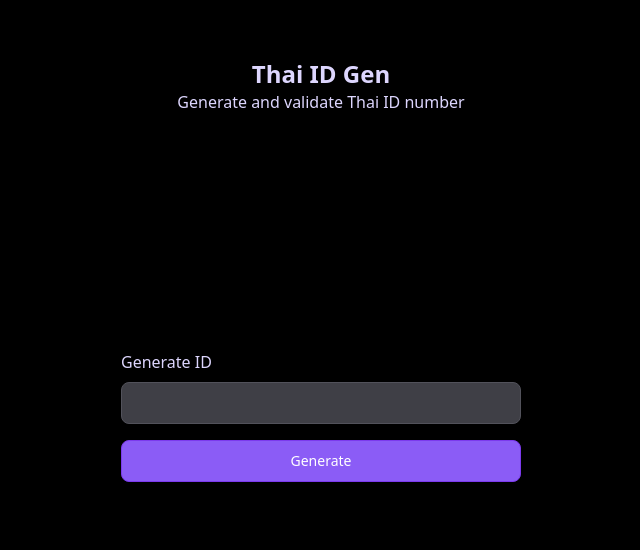
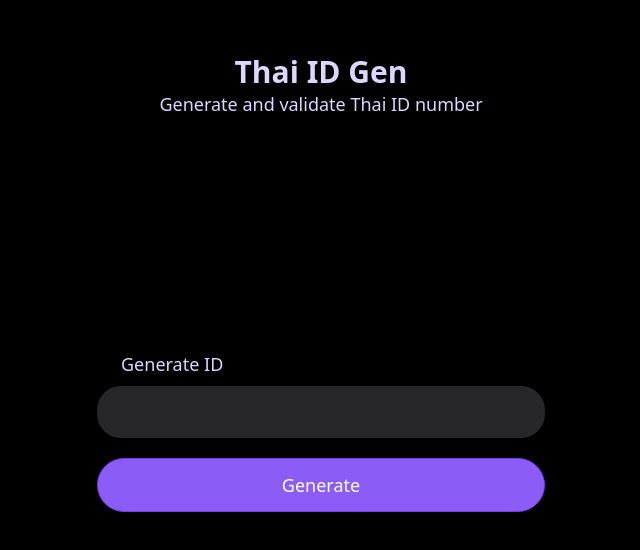
Before and after one commit to imekachi/thai-id-gen, a Svelte app: page / in a window 1280 px wide. Shown: the part 154-704 px from the top of the page, without its empty margins (319-959 px from the left). Built offline with nearby package versions, Linux system fonts and the light colour scheme.

Commit message:
fix: make the ui bigger

```diff
--- a/index.html
+++ b/index.html
@@ -11,7 +11,7 @@
     <link rel="apple-touch-icon" sizes="180x180" href="/apple-touch-icon.png" />
     <link rel="mask-icon" href="/safari-mask-icon.svg" color="#8063F5" />
   </head>
-  <body class="bg-black text-gray-200">
+  <body class="bg-black text-lg text-gray-200">
     <div id="app"></div>
     <script type="module" src="/src/main.ts"></script>
   </body>
--- a/src/App.svelte
+++ b/src/App.svelte
@@ -11,19 +11,19 @@
   <div
     class="h-[60dvh] grid place-content-center text-center text-violet-200 p-4"
   >
-    <h1 class="text-2xl font-semibold">Thai ID Gen</h1>
+    <h1 class="text-3xl font-semibold">Thai ID Gen</h1>
     <p>Generate and validate Thai ID number</p>
   </div>
-  <section class="p-6">
-    <h2 class="text-violet-200 font-medium mb-2">Generate ID</h2>
-    <form on:submit|preventDefault={handleSubmit} class="grid gap-4">
+  <section class="py-6">
+    <h2 class="px-6 text-violet-200 font-medium mb-2">Generate ID</h2>
+    <form on:submit|preventDefault={handleSubmit} class="grid gap-5">
       <div
-        class="flex gap-2 w-full rounded-lg border border-zinc-600 bg-zinc-700 outline-none shadow-md"
+        class="flex gap-2 w-full rounded-3xl bg-zinc-800 outline-none shadow-md"
       >
         <!-- "tabular-nums" forces numbers to have the same width -->
         <!-- when generating numbers, it won't shift around -->
         <input
-          class="tabular-nums text-sm text-violet-200 p-2.5 w-full bg-transparent outline-none border-0 focus:ring-0"
+          class="tabular-nums text-xl text-center p-3 w-full bg-transparent outline-none border-0 focus:ring-0"
           name="generatedThaiId"
           type="text"
           value={generatedId}
@@ -32,7 +32,7 @@
       </div>
       <button
         type="submit"
-        class="text-sm font-medium text-white rounded-lg border border-violet-600 bg-violet-500 p-2.5 w-full shadow-md hover:bg-violet-400 hover:border-violet-500 hover:text-white"
+        class="font-medium text-white rounded-full border border-violet-600 bg-violet-500 p-3 w-full shadow-md hover:bg-violet-400 hover:border-violet-500 hover:text-white"
         >Generate</button
       >
     </form>
```
